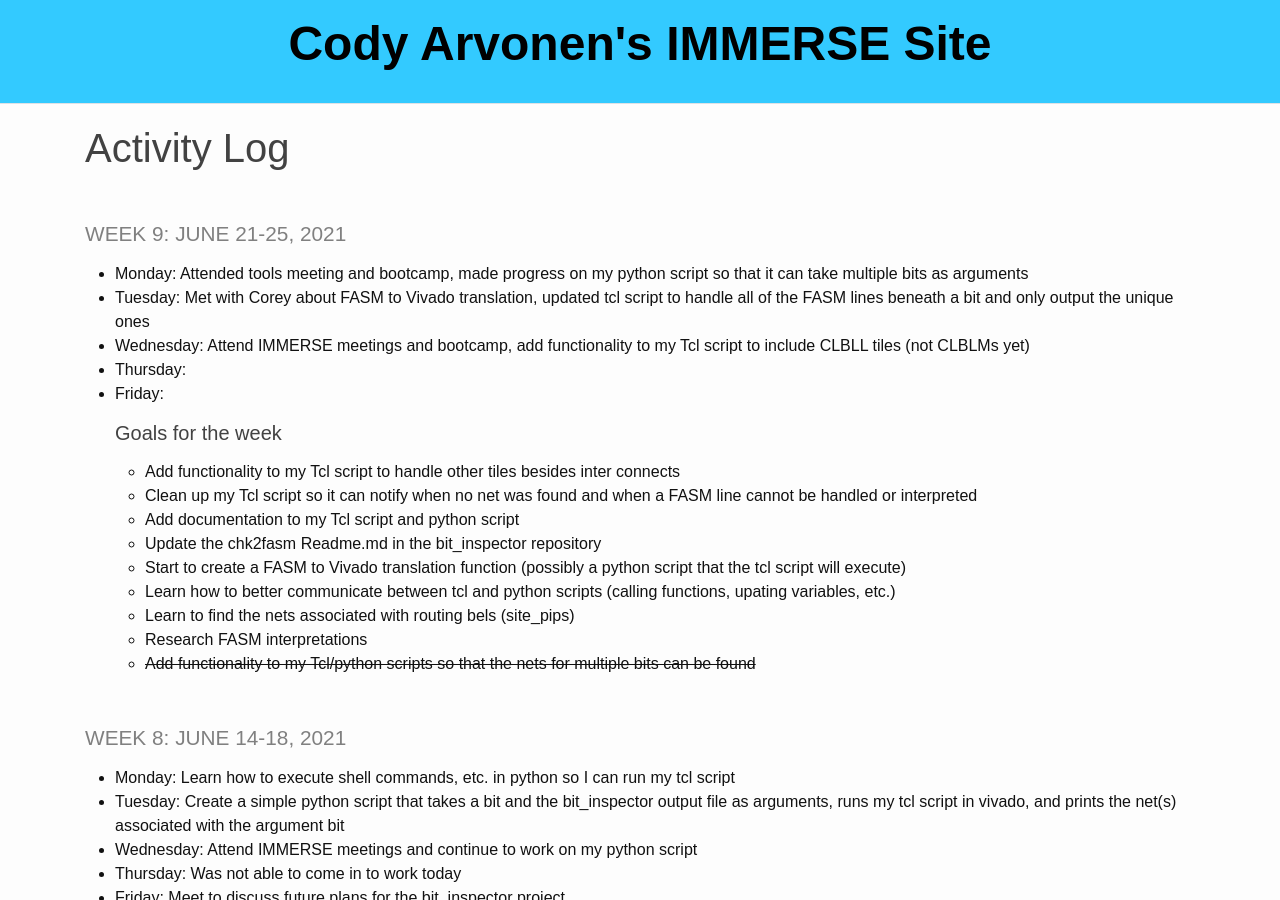
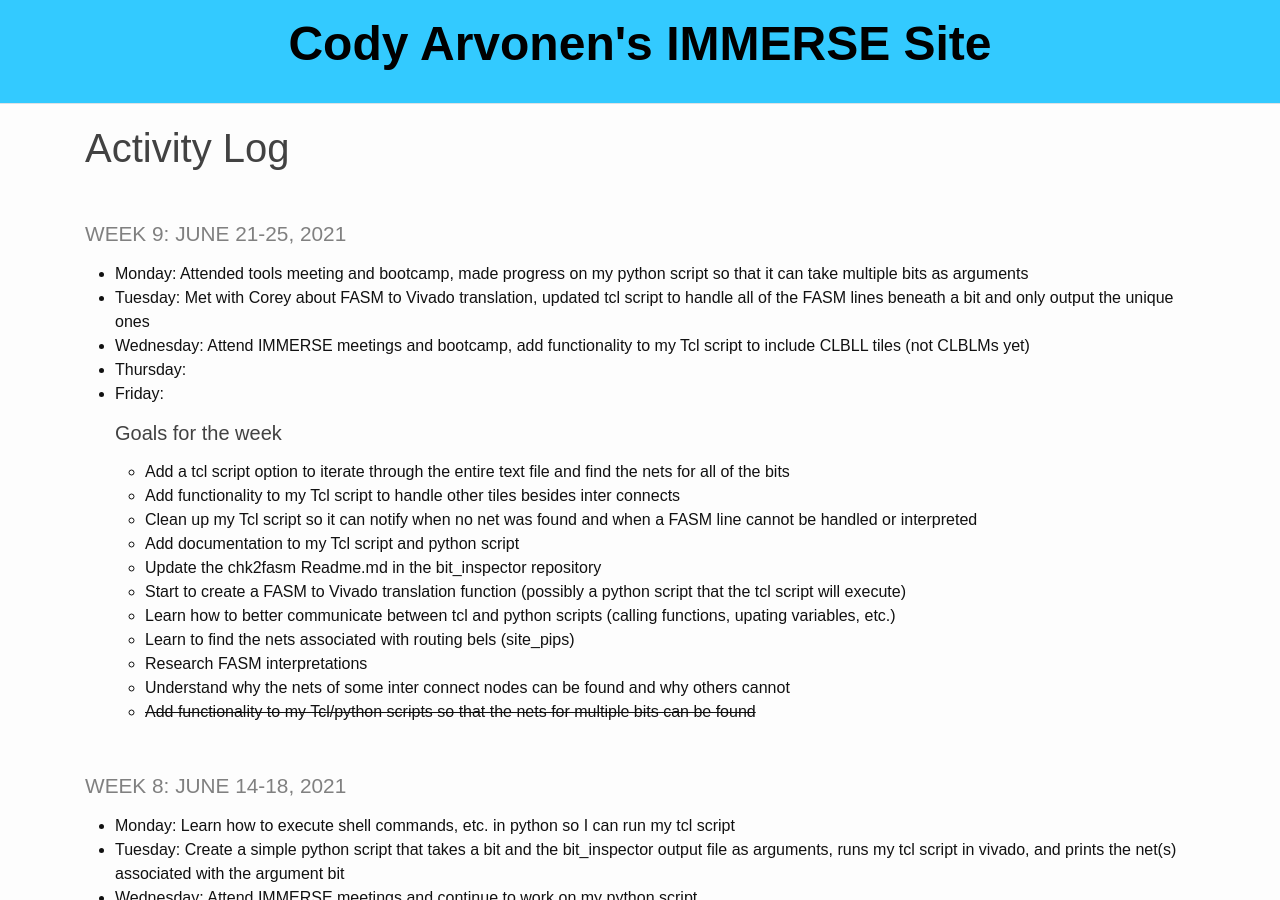
Before and after one commit to codyarvonen/personal_website, a Jekyll site: the page built from _pages/log.md, in a window 1280 px wide and 900 px high. Built offline with Jekyll 4.4.1, drawn with Linux system fonts in a browser that asks for light colours.

Commit message:
goal update 6/24

```diff
--- a/_pages/log.md
+++ b/_pages/log.md
@@ -12,6 +12,7 @@ title: Activity Log
 * **Friday**:
 
   ##### **Goals for the week**
+    * Add a tcl script option to iterate through the entire text file and find the nets for all of the bits
     * Add functionality to my Tcl script to handle other tiles besides inter connects
     * Clean up my Tcl script so it can notify when no net was found and when a FASM line cannot be handled or interpreted
     * Add documentation to my Tcl script and python script
@@ -20,6 +21,7 @@ title: Activity Log
     * Learn how to better communicate between tcl and python scripts (calling functions, upating variables, etc.)
     * Learn to find the nets associated with routing bels (site_pips)
     * Research FASM interpretations
+    * Understand why the nets of some inter connect nodes can be found and why others cannot
     * ~~Add functionality to my Tcl/python scripts so that the nets for multiple bits can be found~~
 
 ### **Week 8: June 14-18, 2021**
```
